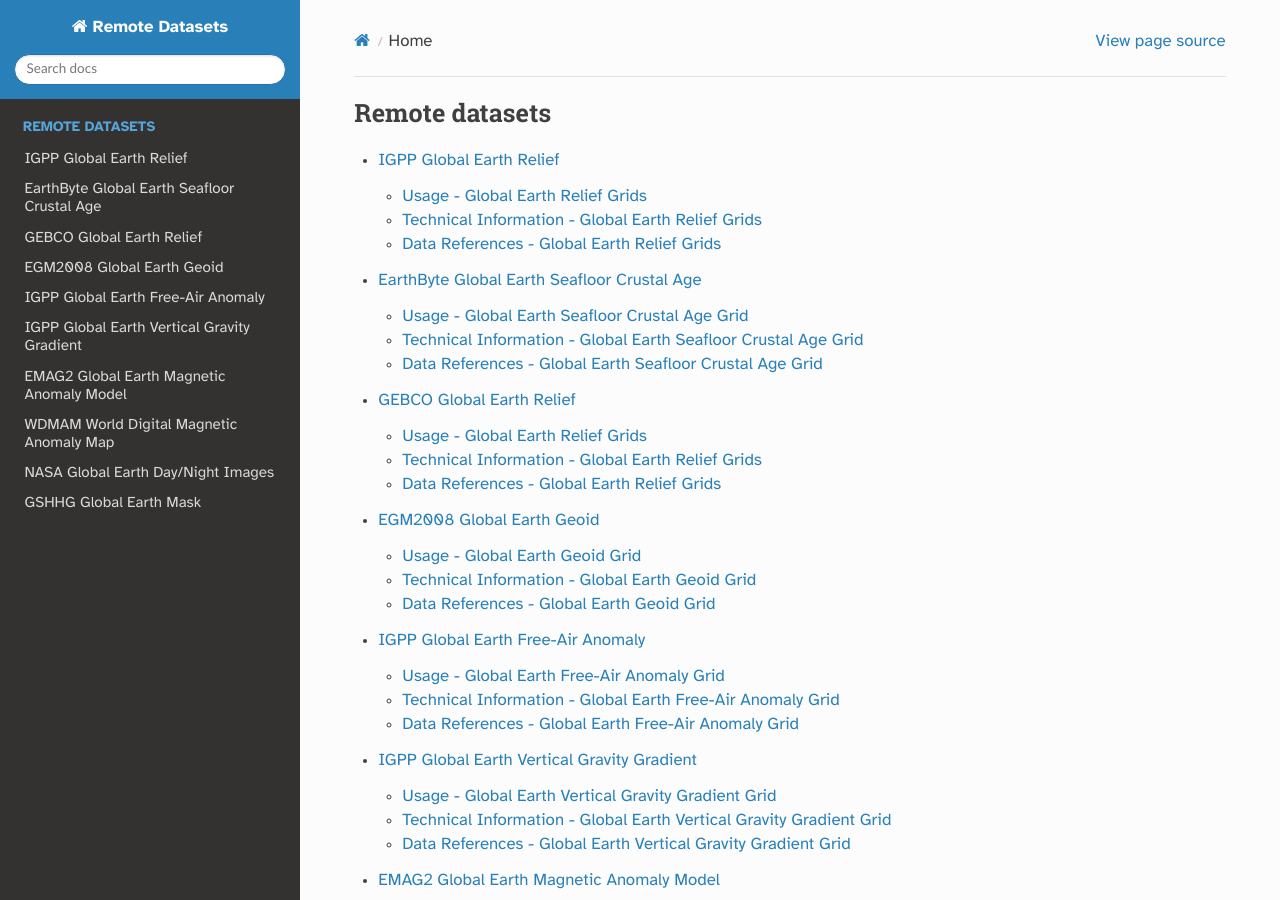
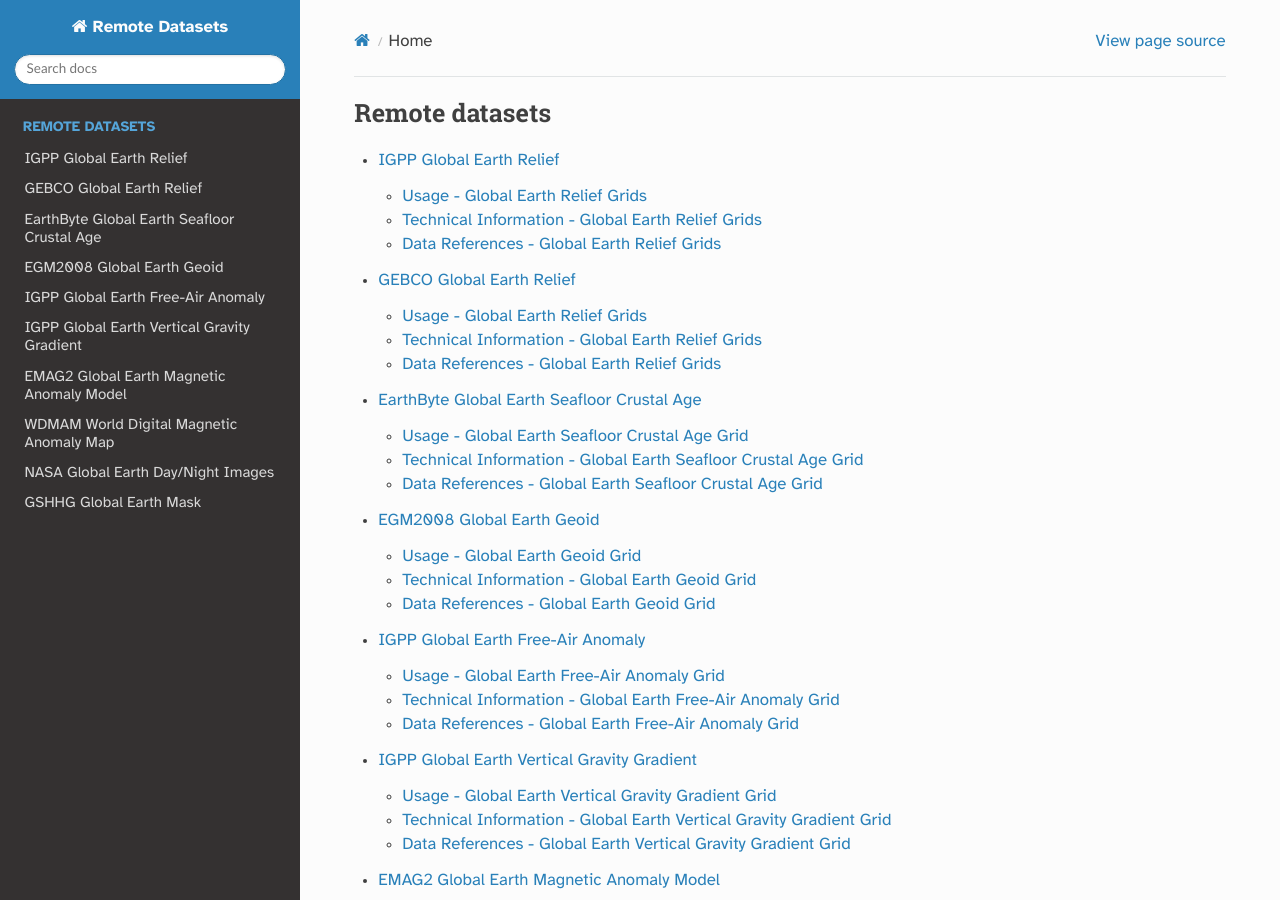
Before and after one commit to GenericMappingTools/remote-datasets, a Sphinx documentation site: the page built from docs/index.rst, in a window 1280 px wide and 900 px high. Built offline with Sphinx 7.4.7 and the Read the Docs theme 2.0.0, drawn with Linux system fonts in a browser that asks for light colours.

Commit message:
Group DEM first

```diff
--- a/docs/index.rst
+++ b/docs/index.rst
@@ -5,8 +5,8 @@
     :caption: Remote datasets
 
     earth-relief.rst
+    earth-gebco.rst
     earth-age.rst
-    earth-gebco.rst
     earth-geoid.rst
     earth-faa.rst
     earth-vgg.rst
```
